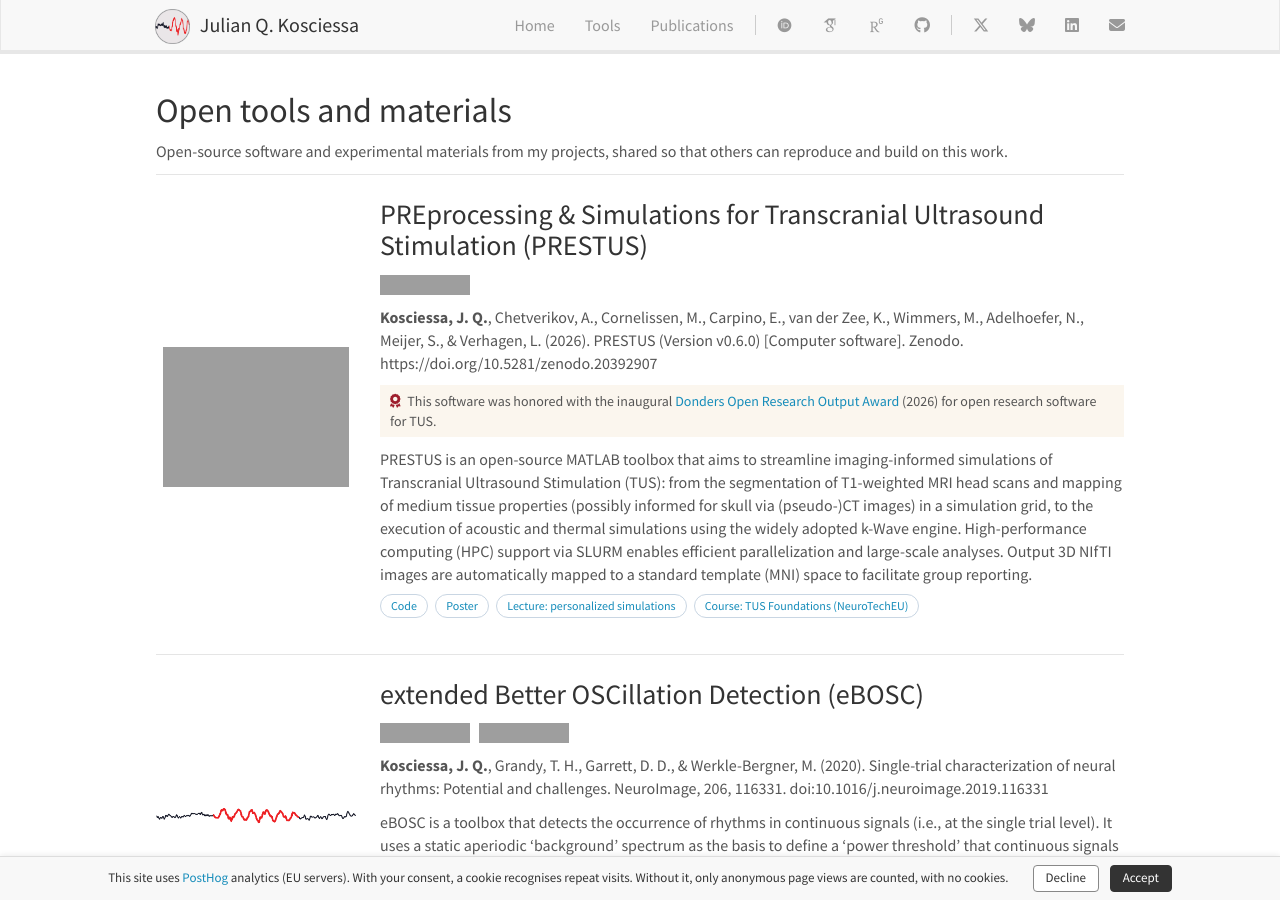
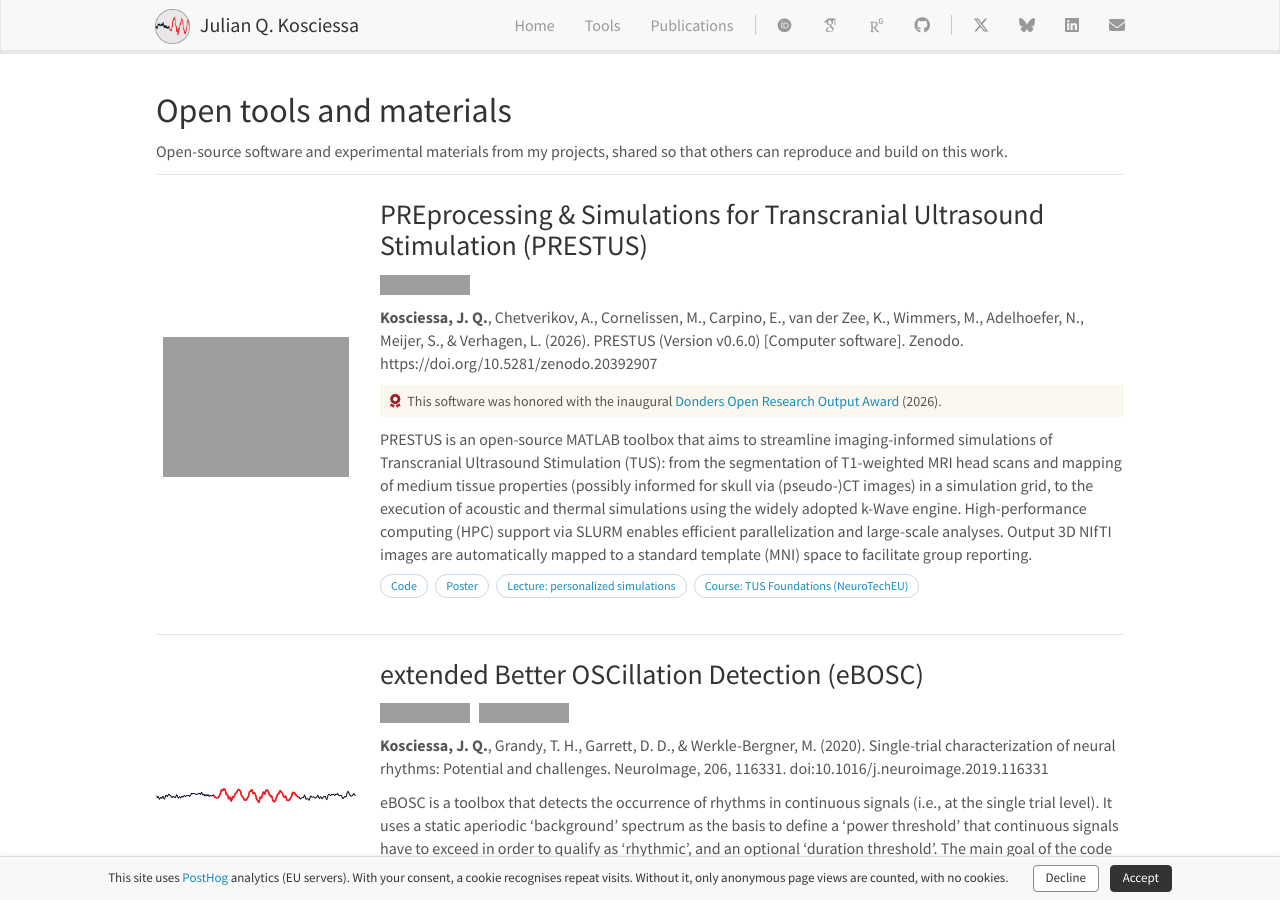
Before and after one commit to jkosciessa/jkosciessa.github.io, a Jekyll site: the page built from _pages/tools.md, in a window 1280 px wide and 900 px high. Built offline with Jekyll 4.4.1, drawn with Linux system fonts in a browser that asks for light colours; some web fonts are replaced; grey boxes are pictures that could not be loaded.

Commit message:
tools: shorten award note

```diff
--- a/_pages/tools.md
+++ b/_pages/tools.md
@@ -23,7 +23,7 @@ Open-source software and experimental materials from my projects, shared so that
 
 **Kosciessa, J. Q.**, Chetverikov, A., Cornelissen, M., Carpino, E., van der Zee, K., Wimmers, M., Adelhoefer, N., Meijer, S., & Verhagen, L. (2026). PRESTUS (Version v0.6.0) [Computer software]. Zenodo. https://doi.org/10.5281/zenodo.20392907
 
-<i class="fa-solid fa-award" aria-hidden="true"></i> This software was honored with the inaugural [Donders Open Research Output Award](https://www.ru.nl/en/donders-institute/news/donders-day-2026-science-community-and-recognition) (2026) for open research software for TUS.
+<i class="fa-solid fa-award" aria-hidden="true"></i> This software was honored with the inaugural [Donders Open Research Output Award](https://www.ru.nl/en/donders-institute/news/donders-day-2026-science-community-and-recognition) (2026).
 {: .tool-award}
 
 PRESTUS is an open-source MATLAB toolbox that aims to streamline imaging-informed simulations of Transcranial Ultrasound Stimulation (TUS): from the segmentation of T1-weighted MRI head scans and mapping of medium tissue properties (possibly informed for skull via (pseudo-)CT images) in a simulation grid, to the execution of acoustic and thermal simulations using the widely adopted k-Wave engine. High-performance computing (HPC) support via SLURM enables efficient parallelization and large-scale analyses. Output 3D NIfTI images are automatically mapped to a standard template (MNI) space to facilitate group reporting.
```
